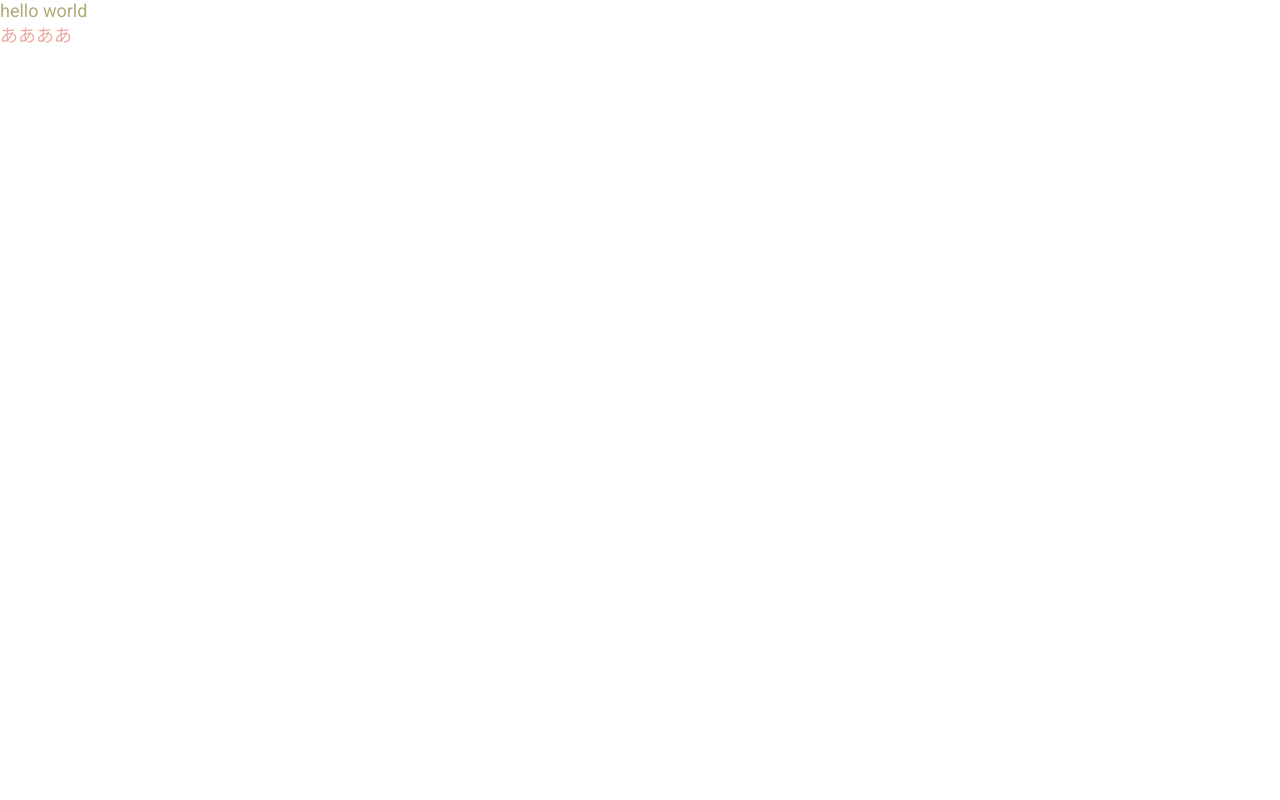
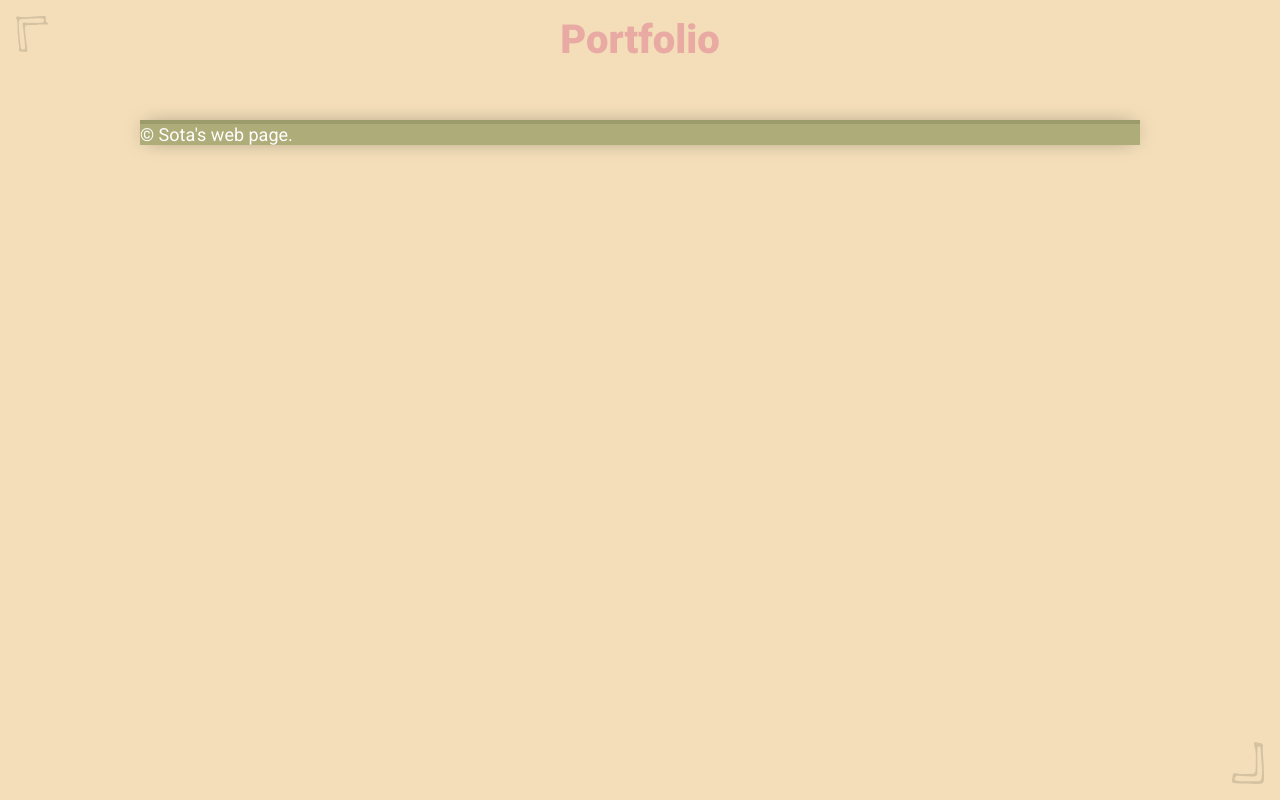
Before and after one commit to AraiSota/my-portfolio, a plain HTML site: page public/index.html in a window 1280 px wide. Drawn offline with Linux system fonts and the light colour scheme.

Commit message:
共通部分、背景、フッターの設定

```diff
--- a/public/assets/main.css
+++ b/public/assets/main.css
@@ -2,7 +2,7 @@
 @import url("https://fonts.googleapis.com/css2?family=Roboto:wght@100;300;400;500;700;900&display=swap");
 @import url("https://fonts.googleapis.com/css2?family=Noto+Sans+JP:wght@300;400;500;700;900&display=swap");
 @import url("https://fonts.googleapis.com/css2?family=Pacifico&display=swap");
-/*ひな形-開始*/
+/*BESIC BEGIN*/
 html,
 body {
   font-family: Roboto, "Note Sans JP", sans-serif;
@@ -36,8 +36,8 @@ a {
 a:hover {
   text-decoration: underline;
 }
-/*ひな形-終了*/
-/* 共通部分 開始 */
+/*BESIC END*/
+/*COMMON PART BEGIN*/
 
 .text-dark {
   color: #101841;
@@ -63,5 +63,42 @@ a:hover {
 .bg-3 {
   background-color: #f3deb9;
 }
-/* 共通部分 終了 */
-/*  */
+/*COMMON PART END*/
+/*OVERALL BEGIN*/
+.page-cover {
+  min-height: 100vh;
+}
+.page-title {
+  margin: 0;
+  height: 80px;
+  line-height: 80px;
+  text-align: center;
+  font-size: 40px;
+  font-weight: 800;
+}
+.page-bg-icon {
+  position: fixed;
+  width: 32px;
+}
+.page-bg-icon-lt {
+  top: 16px;
+  left: 16px;
+}
+.page-bg-icon-rb {
+  right: 16px;
+  bottom: 16px;
+}
+/*OVERALL END*/
+/*FOOTER BEGIN*/
+.footer-cover {
+  max-width: 1000px;
+  margin: 0 auto;
+  box-shadow: 0px 0px 20px -7px rgba(0, 0, 0, 0.56);
+  box-sizing: border-box;
+  position: relative;
+}
+.footer-contents {
+  padding: 16px;
+  font-size: 0.875rem;
+}
+/*FOOTER END*/
--- a/public/index.html
+++ b/public/index.html
@@ -8,8 +8,25 @@
     <title>My-portfolio</title>
     <link rel="stylesheet" href="./assets/main.css" />
   </head>
-  <body class="text-2">
-    hello world
-    <div class="text-1">ああああ</div>
+  <body>
+    <img
+      src="./assets/decorations/lt.svg"
+      alt="背景デザイン画像1"
+      class="page-bg-icon page-bg-icon-lt"
+    />
+    <img
+      src="./assets/decorations/rb.svg"
+      alt="背景デザイン画像2"
+      class="page-bg-icon page-bg-icon-rb"
+    />
+    <div class="page-cover bg-3 text-dark">
+      <h1 class="page-title text-1">Portfolio</h1>
+
+      <div style="height: 40px"></div>
+      <footer class="footer-cover bg-2 text-light">
+        <div style="height: 4px; background-color: rgba(0, 0, 0, 0.1)"></div>
+        <div class="footer-centents">&copy; Sota's web page.</div>
+      </footer>
+    </div>
   </body>
 </html>
```
